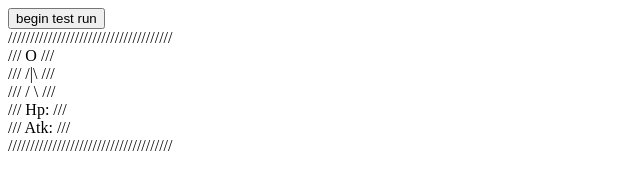
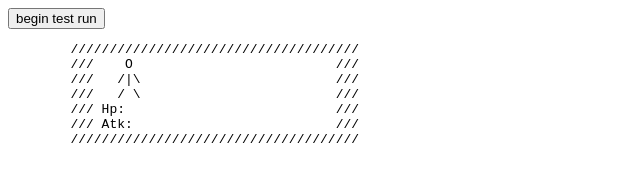
Before and after one commit to Kami-Kid/idleGame, a plain HTML site: page index.html in a window 1280 px wide. Shown: the whole page, without its empty margins (0-640 px from the left). Drawn offline with Linux system fonts and the light colour scheme.

Commit message:
changed span tages to a pre tag

```diff
--- a/index.html
+++ b/index.html
@@ -11,13 +11,15 @@
 <body>
     <button id="battleInit" onclick="beginBattle(player, new Enemy(bat))"> begin test run</button>
     <div id="battleUI">
-        <span>/////////////////////////////////////</span></br>
-        <span>///    O                          ///</span></br>
-        <span>///   /|\                         ///</span></br>
-        <span>///   / \                         ///</span></br>
-        <span>/// Hp:                           ///</span></br>
-        <span>/// Atk:                          ///</span></br>
-        <span>/////////////////////////////////////</span></br>
+        <pre>
+        /////////////////////////////////////
+        ///    O                          ///
+        ///   /|\                         ///
+        ///   / \                         ///
+        /// Hp:                           ///
+        /// Atk:                          ///
+        /////////////////////////////////////
+        </pre>
     </div>
     <script src="main.js"></script>
 </body>
```
